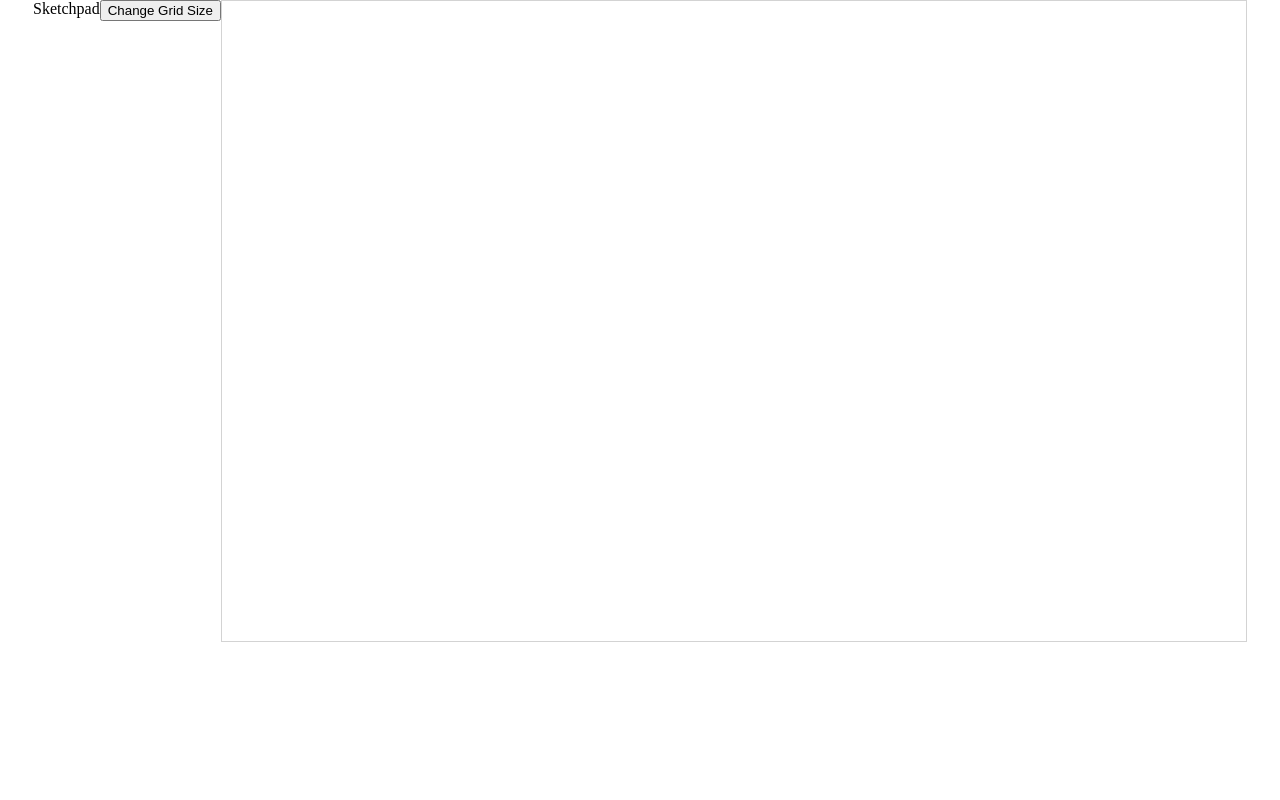
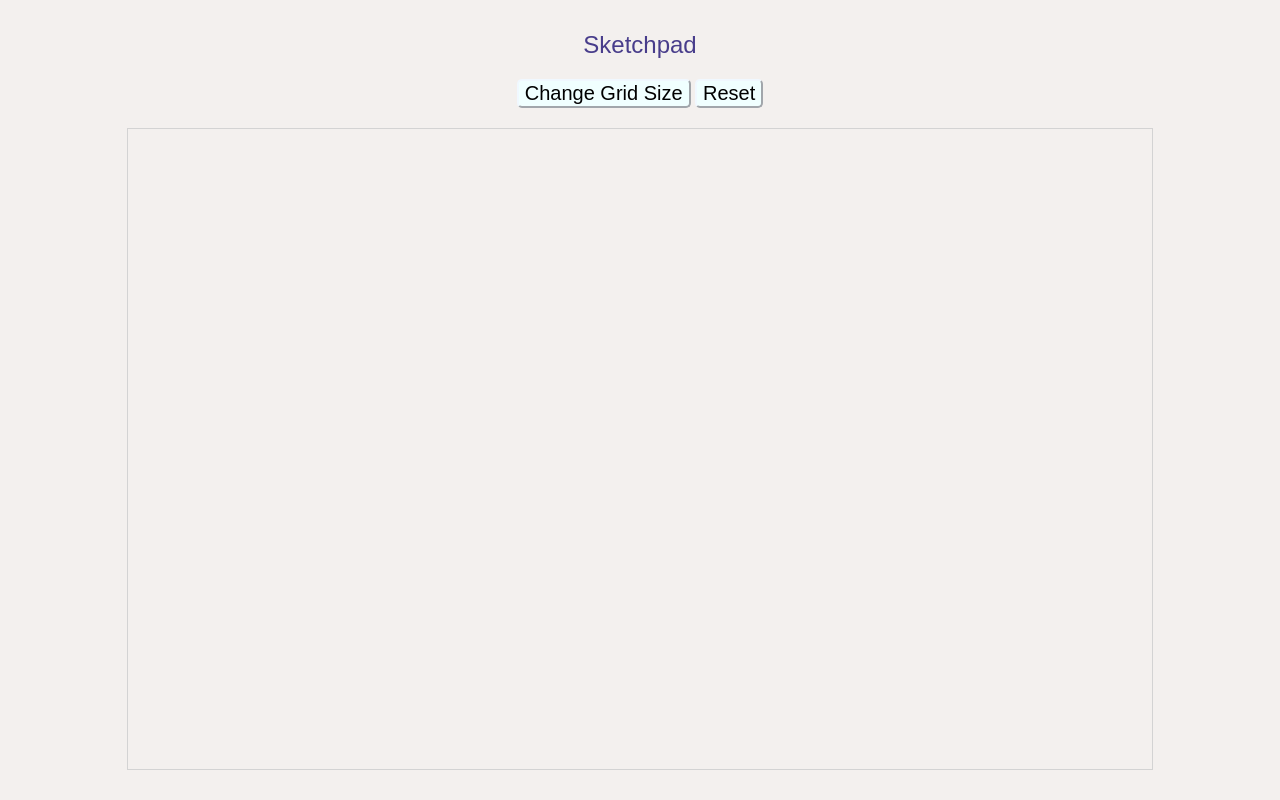
Before and after one commit to fdemirciler/Sketchpad, a plain HTML site: page index.html in a window 1280 px wide. Drawn offline with Linux system fonts and the light colour scheme.

Commit message:
Script and CSS finalized

```diff
--- a/index.html
+++ b/index.html
@@ -5,7 +5,7 @@
     <meta charset="UTF-8">
     <meta http-equiv="X-UA-Compatible" content="IE=edge">
     <meta name="viewport" content="width=device-width, initial-scale=1.0">
-    <title>Sketchpad</title>
+    <title>Etch-a-Scetch</title>
 
     <link rel="stylesheet" href="styles.css">
 </head>
@@ -14,8 +14,10 @@
 
     <header>Sketchpad</header>
 
+    <div class="buttons">
     <input type="button" id = 'button' value="Change Grid Size" >
-
+    <input type="button" id = 'resetbutton' value="Reset" >
+</div>
     <main class="container">
 
     </main>
--- a/script.js
+++ b/script.js
@@ -1,6 +1,7 @@
 // Get elements
 
 const btn = document.getElementById('button');
+const resetButton = document.getElementById('resetbutton');
 
 btn.addEventListener('click', getNumber);
 
@@ -22,10 +23,13 @@ function drawGrid(num) {
         let rowdiv = document.createElement('div');
         rowdiv.className = 'rows';
         canvas.appendChild(rowdiv);
-
+        rowdiv.addEventListener('mouseover', () => {
+            rowdiv.style.backgroundColor = randomColor()
+            //rowdiv.classList.add('hover');
+        })
     }
     gridSize(num)
-    setColor()
+
 }
 
 // User input and grid draw
@@ -50,52 +54,14 @@ function getNumber() {
 
 function randomColor() {
 
-    return Math.floor(Math.random() * 16777215).toString(16);
+    var o = Math.round,
+        r = Math.random,
+        s = 255;
+    return 'rgba(' + o(r() * s) + ',' + o(r() * s) + ',' + o(r() * s) + ',' + r().toFixed(1) + ')';
+}
+
+// reset button
+resetButton.onclick = function () {
+    canvas.innerHTML = "";
 
 }
-
-// Change background color on hover
-
-function setColor() {
-
-    const cells = Array.from(document.querySelectorAll(".rows"));
-
-    for (let i = 0; i < cells.length; i++) {
-        cells[i].addEventListener("mouseover", function (i) {
-            console.log(i)
-
-            e.style.backgroundColor = randomColor();
-        });
-    }
-}
-
-document.documentElement.style.setProperty('--bg-color',randomColor());
-
-
-// const clls = document.querySelectorAll('.rows');
-// Array.from(clls).forEach(cll => {
-//     cll.addEventListener('mouseover', g => {
-//         g.target.style.backgroundColor = randomColor()
-//     })
-// })
-
-// Array.from(document.getElementsByClassName('columns')).forEach(el => {
-
-//     el.innerHTML = 'X'
-
-//     // .style.setProperty('--background-color', randomColor)
-
-// })
-
-// document.getElementsByClassName('columns').forEach(function (cell) {
-
-//     cell.addEventListener('mouseover', function (e) {
-//         e.style.backgroundColor = randomColor()
-//     })
-// })
-
-// window.onload = function() {
-//     setTimeout(function() {
-//       document.documentElement.style.cssText = "--main-background-color: red";
-//     }, 2000);
-//   }
--- a/styles.css
+++ b/styles.css
@@ -1,44 +1,66 @@
 :root {
   --grid-rows: 16;
   --grid-columns: 16;
-  --bg-color: none;
 }
 
+html,
 body {
-  margin: 0;
-  padding: 0;
-  height: 100vh;
+  font-family: sans-serif;
+  background: #f3f0ee;
+  width: 100%;
+  height: 100%;
+  margin: 0 auto;
   display: flex;
-  align-items: flex-start;
+  flex-direction: column;
   justify-content: center;
 
 }
 
+header {
+  font-size: x-large;
+  color: darkslateblue;
+  margin: 0 auto;
+  margin-bottom: 20px;
 
+}
+
+.buttons {
+
+  margin: 0 auto;
+  margin-bottom: 20px;
+
+
+}
+
+#button,
+#resetbutton {
+  font-size: 20px;
+  font-style: bold;
+  background-color: azure;
+  border-color: aliceblue;
+  border-radius: 5px;
+  transition: all 0.4s ease 0s;
+}
+
+#button:hover,
+#resetbutton:hover {
+
+  -webkit-box-shadow: 0px 5px 40px -10px rgba(0, 0, 0, 0.57);
+  -moz-box-shadow: 0px 5px 40px -10px rgba(0, 0, 0, 0.57);
+  box-shadow: 5px 40px -10px rgba(0, 0, 0, 0.57);
+  transition: all 0.4s ease 0s;
+}
 
 .container {
   display: grid;
   grid-template-columns: repeat(var(--grid-columns), 1fr);
   grid-template-rows: repeat(var(--grid-rows), 1fr);
-  /* justify-content: baseline; */
-  /* align-content: center; */
-  /* margin: 1px; */
+  margin: 0 auto;
   width: 80%;
   height: 80%;
   border: 1px solid lightgray;
-  /* box-sizing: border-box; */
-
 }
 
 .rows {
-  /* box-sizing: border-box; */
-  /* display: flex; */
-  /* padding: 5px; */
-  /* margin: 1px; */
   border: 1px solid lightgray;
 }
-
-.rows:hover {
-
-  background-color: var(--bg-color);
-}
```
